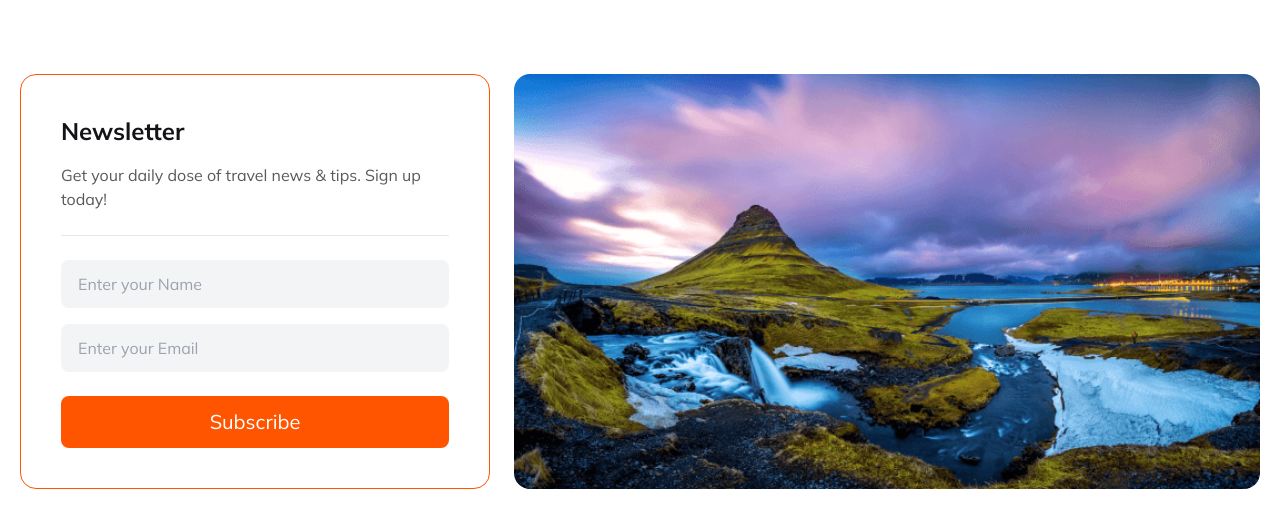
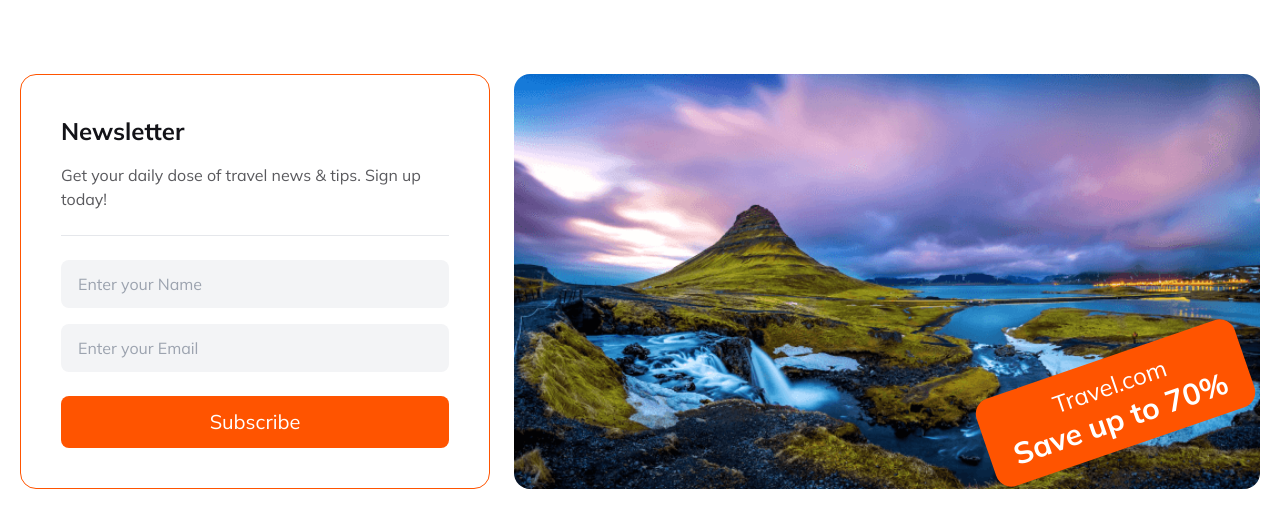
Before and after one commit to Durjoy96/hero-travel, a plain HTML site: page index.html in a window 1280 px wide. Shown: the part 5706-6233 px from the top of the page. Drawn offline with nearby package versions, Linux system fonts and the light colour scheme.

Commit message:
newsletter section complete

```diff
--- a/index.html
+++ b/index.html
@@ -386,8 +386,12 @@
             <button class="text-xl text-white py-3 bg-primary_color rounded-lg w-full mt-5 md:mt-6">Subscribe</button>
           </div>
         </div>
-        <div class="bg-no-repeat bg-cover bg-center rounded-2xl h-[300px] md:h-auto" style="background-image:url('assets/Images/newsletter.png')">
-
+        <div class="bg-no-repeat bg-cover bg-center rounded-2xl h-[300px] relative md:h-auto" style="background-image:url('assets/Images/newsletter.png')">
+          <div class="bg-primary_color rounded-2xl px-6 py-3 text-center absolute  bottom-6 right-2 -rotate-[19deg] md:bottom-10">
+            <span class="text-white text-base md:text-2xl">Travel.com</span>
+            <br>
+            <span class="text-white font-bold text-xl text-center md:text-3xl">Save up to 70%</span>
+          </div>
         </div>
       </div>
     </section>
```
